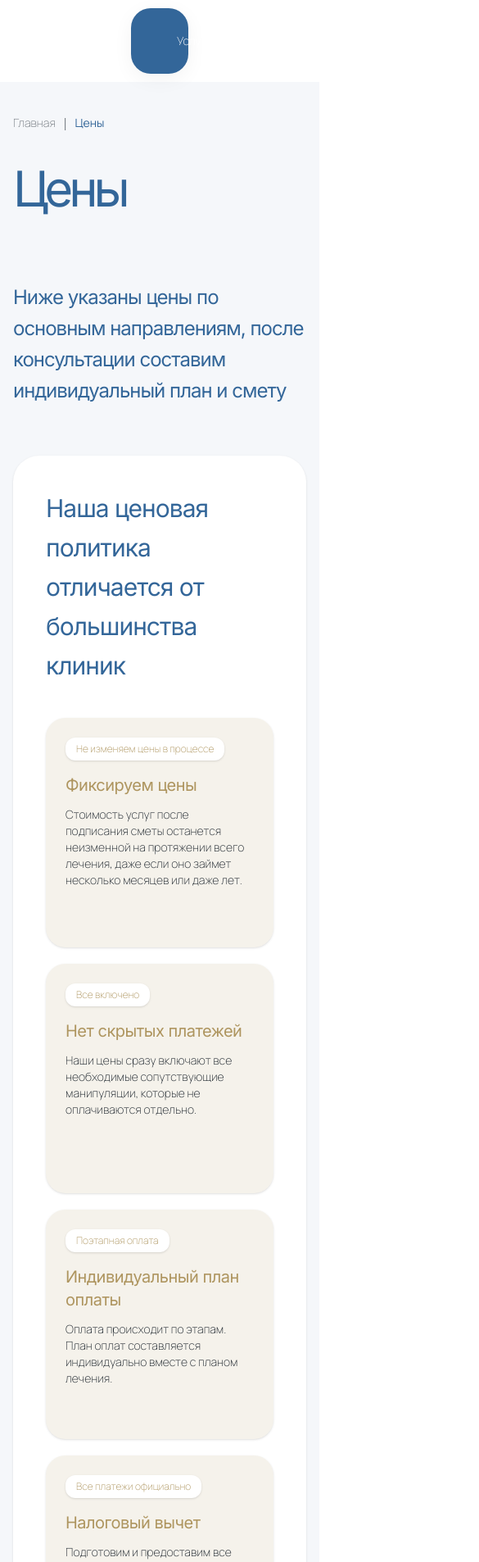
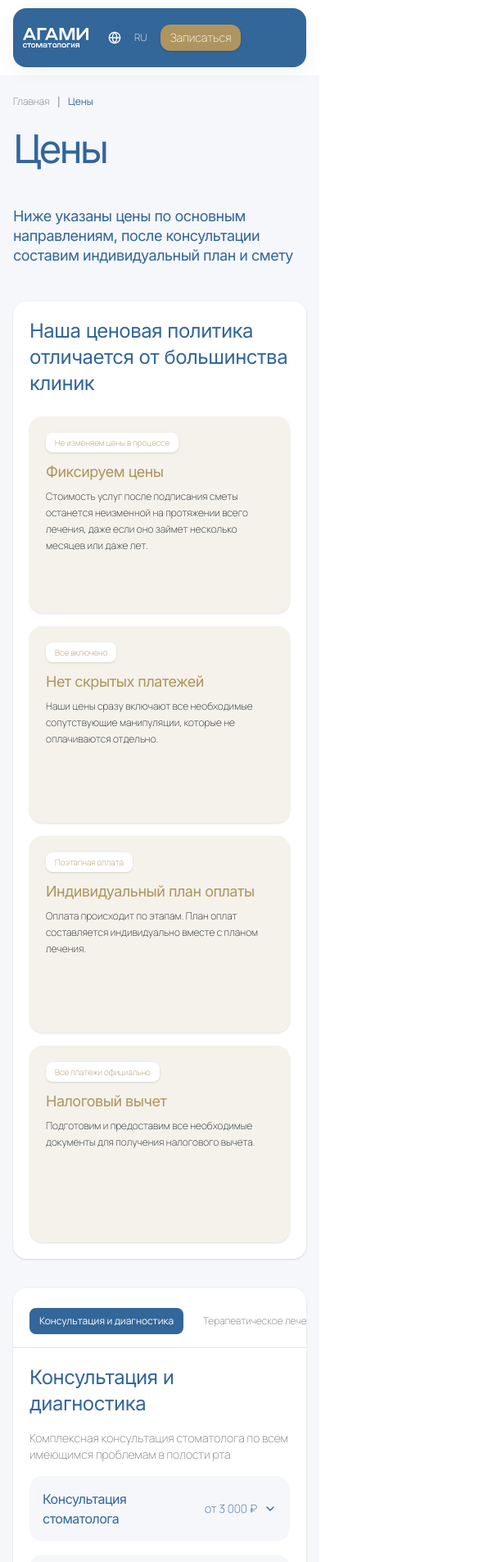
Before and after one commit to dorinpuscasu25/dental-landing-page, a React (Vite) app: page /prices in a window 390 px wide. Shown: the top 1906 px of the page at 82% size, 585 px wide, since content can reach past the window. Built offline with nearby package versions, Linux system fonts and the light colour scheme.

Commit message:
Updated PricesPage.tsx

```diff
--- a/src/screens/ElementLight/sections/NavigationHeaderSection/NavigationHeaderSection.tsx
+++ b/src/screens/ElementLight/sections/NavigationHeaderSection/NavigationHeaderSection.tsx
@@ -30,14 +30,14 @@ export const NavigationHeaderSection = ({
     { label: t.header.contacts, hasDropdown: false, link: "#" },
   ];
   return (
-    <header className="flex flex-col w-full items-start px-40 py-2.5 relative bg-transparent">
-      <nav className="flex items-center justify-between px-6 py-5 relative self-stretch w-full bg-[#336699] rounded-3xl shadow-[0px_6px_24px_#0000000d]">
+    <header className="flex flex-col w-full items-start px-4 md:px-8 lg:px-40 py-2.5 relative bg-transparent">
+      <nav className="flex items-center justify-between px-3 md:px-6 py-4 md:py-5 relative self-stretch w-full bg-[#336699] rounded-2xl md:rounded-3xl shadow-[0px_6px_24px_#0000000d]">
         <Link to="/">
-          <img className="relative flex-shrink-0 cursor-pointer hover:opacity-80 transition-opacity" alt="Link" src="/link.svg" />
+          <img className="relative flex-shrink-0 cursor-pointer hover:opacity-80 transition-opacity w-20 md:w-auto" alt="Link" src="/link.svg" />
         </Link>
 
-        <div className="flex items-center justify-between relative flex-1 ml-6">
-          <NavigationMenu className="flex-1">
+        <div className="flex items-center justify-between relative flex-1 ml-3 md:ml-6">
+          <NavigationMenu className="flex-1 hidden lg:block">
             <NavigationMenuList className="flex items-center gap-0">
               {navigationItems.map((item, index) => (
                 <NavigationMenuItem key={index}>
@@ -67,22 +67,22 @@ export const NavigationHeaderSection = ({
             </NavigationMenuList>
           </NavigationMenu>
 
-          <div className="flex items-center gap-2">
+          <div className="flex items-center gap-1 md:gap-2">
             <a
               href="tel:+74950856646"
-              className="pr-2.5 [font-family:'Manrope',Helvetica] font-extralight text-white text-sm tracking-[0] leading-[14px] whitespace-nowrap hover:opacity-80 transition-opacity"
+              className="hidden md:block pr-2.5 [font-family:'Manrope',Helvetica] font-extralight text-white text-sm tracking-[0] leading-[14px] whitespace-nowrap hover:opacity-80 transition-opacity"
             >
               {t.header.phone}
             </a>
             <img
-              className="flex-shrink-0"
+              className="hidden md:block flex-shrink-0"
               alt="List margin"
               src="/list-margin.svg"
             />
             <LanguageSwitcher />
             <Button
               onClick={onOpenModal}
-              className="h-10 px-4 bg-[#ae955f] hover:bg-[#9d8454] text-white rounded-2xl [font-family:'Manrope',Helvetica] font-extralight text-base leading-4"
+              className="h-8 md:h-10 px-3 md:px-4 bg-[#ae955f] hover:bg-[#9d8454] text-white rounded-xl md:rounded-2xl [font-family:'Manrope',Helvetica] font-extralight text-sm md:text-base leading-4"
             >
               {t.header.bookAppointment}
             </Button>
--- a/src/screens/PricesPage/PricesPage.tsx
+++ b/src/screens/PricesPage/PricesPage.tsx
@@ -155,8 +155,8 @@ export const PricesPage = ({ onOpenModal }: PricesPageProps): JSX.Element => {
         onClose={() => setIsModalOpen(false)}
       />
       <div className="flex flex-col w-full min-h-screen bg-[#f5f7fa]">
-        <div className="flex flex-col w-full items-start gap-5 px-4 md:px-8 lg:px-[170px] py-10 relative">
-        <div className="flex items-center gap-2 text-sm">
+        <div className="flex flex-col w-full items-start gap-5 px-4 md:px-8 lg:px-[170px] py-6 md:py-10 relative">
+        <div className="flex items-center gap-2 text-xs md:text-sm">
           <Link to="/" className="text-[#1d252d99] [font-family:'Manrope',Helvetica] font-extralight hover:text-[#336699] transition-colors">
             Главная
           </Link>
@@ -166,42 +166,42 @@ export const PricesPage = ({ onOpenModal }: PricesPageProps): JSX.Element => {
           </span>
         </div>
 
-        <div className="w-full grid grid-cols-1 lg:grid-cols-2 gap-10">
+        <div className="w-full grid grid-cols-1 lg:grid-cols-2 gap-6 md:gap-10">
           <div>
-            <h1 className="[font-family:'Inter',Helvetica] font-normal text-[#336699] text-6xl md:text-[120px] tracking-[-5px] leading-[100px] mb-6">
+            <h1 className="[font-family:'Inter',Helvetica] font-normal text-[#336699] text-5xl md:text-7xl lg:text-[120px] tracking-[-3px] md:tracking-[-5px] leading-tight md:leading-[100px] mb-4 md:mb-6">
               Цены
             </h1>
           </div>
-          <div className="flex items-end">
-            <p className="[font-family:'Inter',Helvetica] font-normal text-[#336699] text-2xl md:text-[32px] tracking-[-1px] leading-[38px]">
+          <div className="flex items-start lg:items-end">
+            <p className="[font-family:'Inter',Helvetica] font-normal text-[#336699] text-lg md:text-2xl lg:text-[32px] tracking-[-0.5px] md:tracking-[-1px] leading-6 md:leading-[38px]">
               Ниже указаны цены по основным направлениям, после консультации
               составим индивидуальный план и смету
             </p>
           </div>
         </div>
 
-        <Card className="w-full bg-white rounded-[32px] border-0 mt-10">
-          <CardContent className="p-10">
-            <h2 className="[font-family:'Inter',Helvetica] font-normal text-[#336699] text-3xl md:text-[42px] tracking-[-1px] leading-[48px] mb-10">
+        <Card className="w-full bg-white rounded-2xl md:rounded-[32px] border-0 mt-6 md:mt-10">
+          <CardContent className="p-5 md:p-10">
+            <h2 className="[font-family:'Inter',Helvetica] font-normal text-[#336699] text-2xl md:text-3xl lg:text-[42px] tracking-[-0.5px] md:tracking-[-1px] leading-8 md:leading-[48px] mb-6 md:mb-10">
               Наша ценовая политика
               <br />
               отличается от большинства клиник
             </h2>
 
-            <div className="grid grid-cols-1 md:grid-cols-2 lg:grid-cols-4 gap-5">
+            <div className="grid grid-cols-1 md:grid-cols-2 lg:grid-cols-4 gap-4 md:gap-5">
               {pricingPolicyItems.map((item, index) => (
                 <Card
                   key={index}
-                  className={`${item.bgColor} rounded-[24px] border-0`}
+                  className={`${item.bgColor} rounded-2xl md:rounded-[24px] border-0`}
                 >
-                  <CardContent className="p-6 flex flex-col min-h-[280px]">
-                    <Badge className="h-7 px-3 bg-white hover:bg-white/90 rounded-xl [font-family:'Manrope',Helvetica] font-extralight text-xs text-[#ae955f] mb-4 w-fit">
+                  <CardContent className="p-5 md:p-6 flex flex-col min-h-[240px] md:min-h-[280px]">
+                    <Badge className="h-6 md:h-7 px-2.5 md:px-3 bg-white hover:bg-white/90 rounded-lg md:rounded-xl [font-family:'Manrope',Helvetica] font-extralight text-[10px] md:text-xs text-[#ae955f] mb-3 md:mb-4 w-fit">
                       {item.badge}
                     </Badge>
-                    <h3 className="[font-family:'Inter',Helvetica] font-normal text-[#ae955f] text-xl tracking-[-0.5px] leading-7 mb-3">
+                    <h3 className="[font-family:'Inter',Helvetica] font-normal text-[#ae955f] text-lg md:text-xl tracking-[-0.5px] leading-6 md:leading-7 mb-2 md:mb-3">
                       {item.title}
                     </h3>
-                    <p className="[font-family:'Manrope',Helvetica] font-extralight text-[#1d252d] text-sm leading-5">
+                    <p className="[font-family:'Manrope',Helvetica] font-extralight text-[#1d252d] text-xs md:text-sm leading-5">
                       {item.description}
                     </p>
                   </CardContent>
@@ -211,14 +211,15 @@ export const PricesPage = ({ onOpenModal }: PricesPageProps): JSX.Element => {
           </CardContent>
         </Card>
 
-        <Card className="w-full bg-white rounded-[32px] border-0 mt-5">
+        <Card className="w-full bg-white rounded-2xl md:rounded-[32px] border-0 mt-4 md:mt-5">
           <CardContent className="p-0">
-            <div className="flex flex-wrap gap-4 px-10 pt-10 pb-6 border-b border-[#1d252d1f]">
+            <div className="overflow-x-auto">
+              <div className="flex gap-3 md:gap-4 px-5 md:px-10 pt-6 md:pt-10 pb-4 md:pb-6 border-b border-[#1d252d1f] min-w-max">
                 {tabs.map((tab) => (
                   <button
                     key={tab.id}
                     onClick={() => setActiveTab(tab.id)}
-                  className={`px-4 py-2 rounded-lg [font-family:'Manrope',Helvetica] text-sm transition-all ${
+                    className={`px-3 md:px-4 py-2 rounded-lg [font-family:'Manrope',Helvetica] text-xs md:text-sm transition-all whitespace-nowrap ${
                       activeTab === tab.id
                         ? "bg-[#336699] text-white font-normal"
                         : "text-[#1d252d99] font-extralight hover:bg-[#1d252d0d]"
@@ -228,14 +229,15 @@ export const PricesPage = ({ onOpenModal }: PricesPageProps): JSX.Element => {
                   </button>
                 ))}
               </div>
+            </div>
 
-            <div className="px-10 py-6">
+            <div className="px-5 md:px-10 py-5 md:py-6">
               {activeTab === "consultation" && (
                 <div className="space-y-4">
-                  <h2 className="[font-family:'Inter',Helvetica] font-normal text-[#336699] text-3xl md:text-[42px] tracking-[-1px] leading-[48px] mb-6">
+                  <h2 className="[font-family:'Inter',Helvetica] font-normal text-[#336699] text-2xl md:text-3xl lg:text-[42px] tracking-[-0.5px] md:tracking-[-1px] leading-8 md:leading-[48px] mb-4 md:mb-6">
                     Консультация и диагностика
                   </h2>
-                  <p className="[font-family:'Manrope',Helvetica] font-extralight text-[#1d252d99] text-base leading-6 mb-8">
+                  <p className="[font-family:'Manrope',Helvetica] font-extralight text-[#1d252d99] text-sm md:text-base leading-5 md:leading-6 mb-6 md:mb-8">
                     Комплексная консультация стоматолога по всем имеющимся
                     проблемам в полости рта
                   </p>
@@ -252,10 +254,10 @@ export const PricesPage = ({ onOpenModal }: PricesPageProps): JSX.Element => {
 
               {activeTab === "therapeutic" && (
                 <div className="space-y-4">
-                  <h2 className="[font-family:'Inter',Helvetica] font-normal text-[#336699] text-3xl md:text-[42px] tracking-[-1px] leading-[48px] mb-6">
+                  <h2 className="[font-family:'Inter',Helvetica] font-normal text-[#336699] text-2xl md:text-3xl lg:text-[42px] tracking-[-0.5px] md:tracking-[-1px] leading-8 md:leading-[48px] mb-4 md:mb-6">
                     Терапевтическое лечение
                   </h2>
-                  <p className="[font-family:'Manrope',Helvetica] font-extralight text-[#1d252d99] text-base leading-6 mb-8">
+                  <p className="[font-family:'Manrope',Helvetica] font-extralight text-[#1d252d99] text-sm md:text-base leading-5 md:leading-6 mb-6 md:mb-8">
                     Восстановление и реставрация зубов при незначительных
                     повреждениях зубов.
                   </p>
@@ -289,15 +291,15 @@ const ServiceAccordion = ({
     <Accordion type="single" collapsible className="w-full">
       <AccordionItem
         value={`item-${index}`}
-        className="border-0 bg-[#f5f7fa] rounded-[20px] mb-4 overflow-hidden data-[state=open]:bg-[#336699]"
+        className="border-0 bg-[#f5f7fa] rounded-2xl md:rounded-[20px] mb-3 md:mb-4 overflow-hidden data-[state=open]:bg-[#336699]"
       >
-        <AccordionTrigger className="px-6 py-5 hover:no-underline [&[data-state=open]]:text-white [&[data-state=closed]]:text-[#336699]">
-          <div className="flex items-center justify-between w-full pr-4">
-            <span className="[font-family:'Inter',Helvetica] font-normal text-xl md:text-2xl tracking-[-0.5px] leading-7 text-left">
+        <AccordionTrigger className="px-4 md:px-6 py-4 md:py-5 hover:no-underline [&[data-state=open]]:text-white [&[data-state=closed]]:text-[#336699]">
+          <div className="flex items-center justify-between w-full pr-2 md:pr-4">
+            <span className="[font-family:'Inter',Helvetica] font-normal text-base md:text-xl lg:text-2xl tracking-[-0.5px] leading-6 md:leading-7 text-left">
               {category.title}
             </span>
-            <div className="flex items-center gap-4">
-              <span className="[font-family:'Manrope',Helvetica] font-light text-lg whitespace-nowrap">
+            <div className="flex items-center gap-2 md:gap-4">
+              <span className="[font-family:'Manrope',Helvetica] font-light text-sm md:text-lg whitespace-nowrap">
                 {category.items.length === 1
                   ? category.items[0].price
                   : `от ${category.items[0].price}`}
@@ -305,18 +307,18 @@ const ServiceAccordion = ({
             </div>
           </div>
         </AccordionTrigger>
-        <AccordionContent className="px-6 pb-6">
-          <div className="grid grid-cols-1 lg:grid-cols-2 gap-6">
-            <div className="space-y-4">
+        <AccordionContent className="px-4 md:px-6 pb-5 md:pb-6">
+          <div className="grid grid-cols-1 lg:grid-cols-2 gap-5 md:gap-6">
+            <div className="space-y-3 md:space-y-4">
               {category.items.map((item, itemIdx) => (
                 <div
                   key={itemIdx}
-                  className="flex items-start justify-between gap-4 py-3"
+                  className="flex items-start justify-between gap-3 md:gap-4 py-2 md:py-3"
                 >
-                  <span className="[font-family:'Manrope',Helvetica] font-extralight text-white text-sm leading-5 flex-1">
+                  <span className="[font-family:'Manrope',Helvetica] font-extralight text-white text-xs md:text-sm leading-5 flex-1">
                     {item.name}
                   </span>
-                  <span className="[font-family:'Manrope',Helvetica] font-normal text-white text-base whitespace-nowrap">
+                  <span className="[font-family:'Manrope',Helvetica] font-normal text-white text-sm md:text-base whitespace-nowrap">
                     {item.price}
                   </span>
                 </div>
@@ -324,17 +326,17 @@ const ServiceAccordion = ({
             </div>
 
             {category.includes && (
-              <div className="bg-[#ae955f1f] rounded-[20px] p-6">
-                <h4 className="[font-family:'Inter',Helvetica] font-normal text-[#ae955f] text-lg tracking-[-0.5px] leading-6 mb-4">
+              <div className="bg-[#ae955f1f] rounded-2xl md:rounded-[20px] p-4 md:p-6">
+                <h4 className="[font-family:'Inter',Helvetica] font-normal text-[#ae955f] text-base md:text-lg tracking-[-0.5px] leading-6 mb-3 md:mb-4">
                   Что входит в цену услуги?
                 </h4>
-                <div className="space-y-3">
+                <div className="space-y-2.5 md:space-y-3">
                   {category.includes.map((item, includeIdx) => (
-                    <div key={includeIdx} className="flex items-start gap-3">
-                      <div className="w-5 h-5 rounded-full bg-[#ae955f] flex items-center justify-center flex-shrink-0 mt-0.5">
-                        <Check className="w-3 h-3 text-white" />
+                    <div key={includeIdx} className="flex items-start gap-2.5 md:gap-3">
+                      <div className="w-4 h-4 md:w-5 md:h-5 rounded-full bg-[#ae955f] flex items-center justify-center flex-shrink-0 mt-0.5">
+                        <Check className="w-2.5 h-2.5 md:w-3 md:h-3 text-white" />
                       </div>
-                      <span className="[font-family:'Manrope',Helvetica] font-extralight text-[#1d252d] text-sm leading-5">
+                      <span className="[font-family:'Manrope',Helvetica] font-extralight text-[#1d252d] text-xs md:text-sm leading-5">
                         {item}
                       </span>
                     </div>
```
Lines whose indentation alone changed are shown as unchanged.
